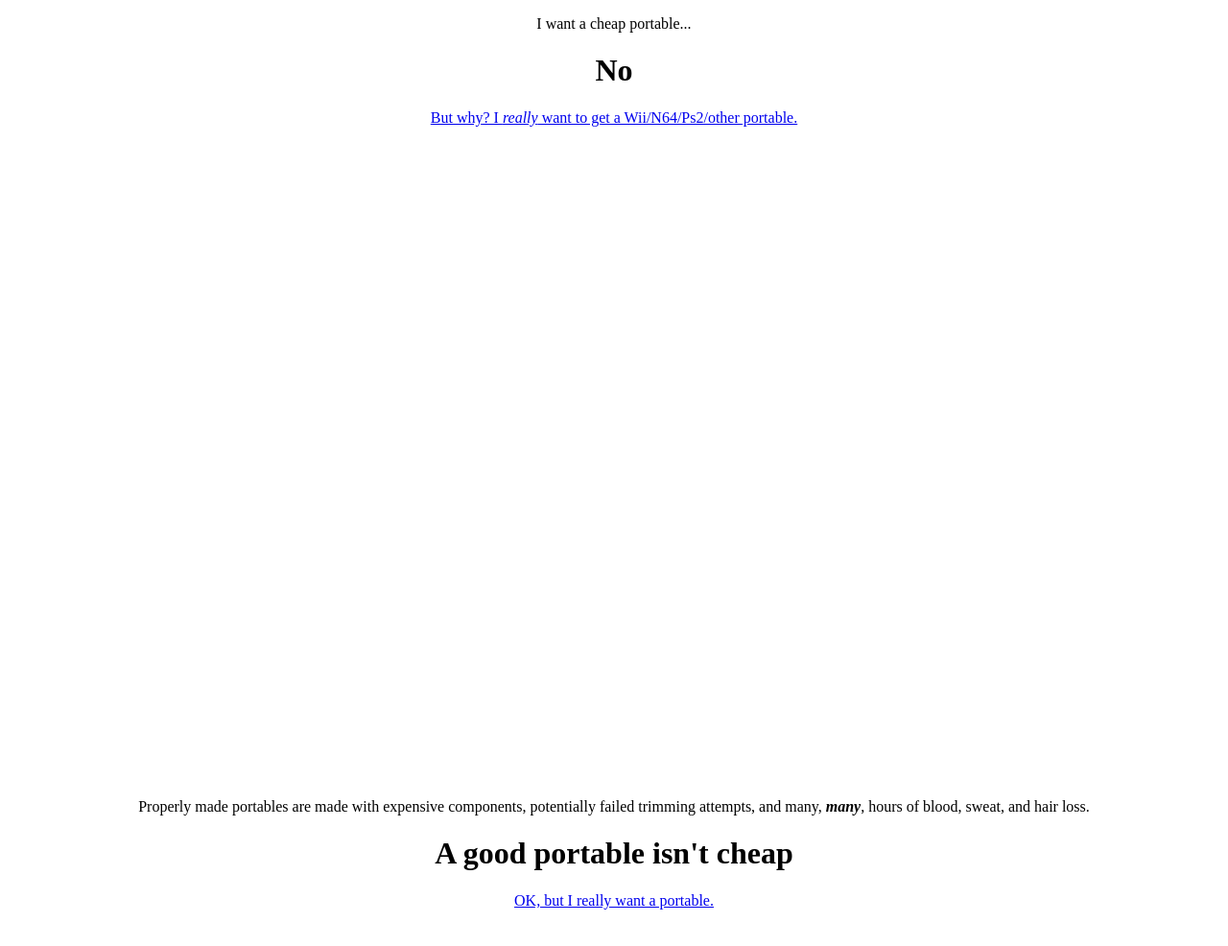
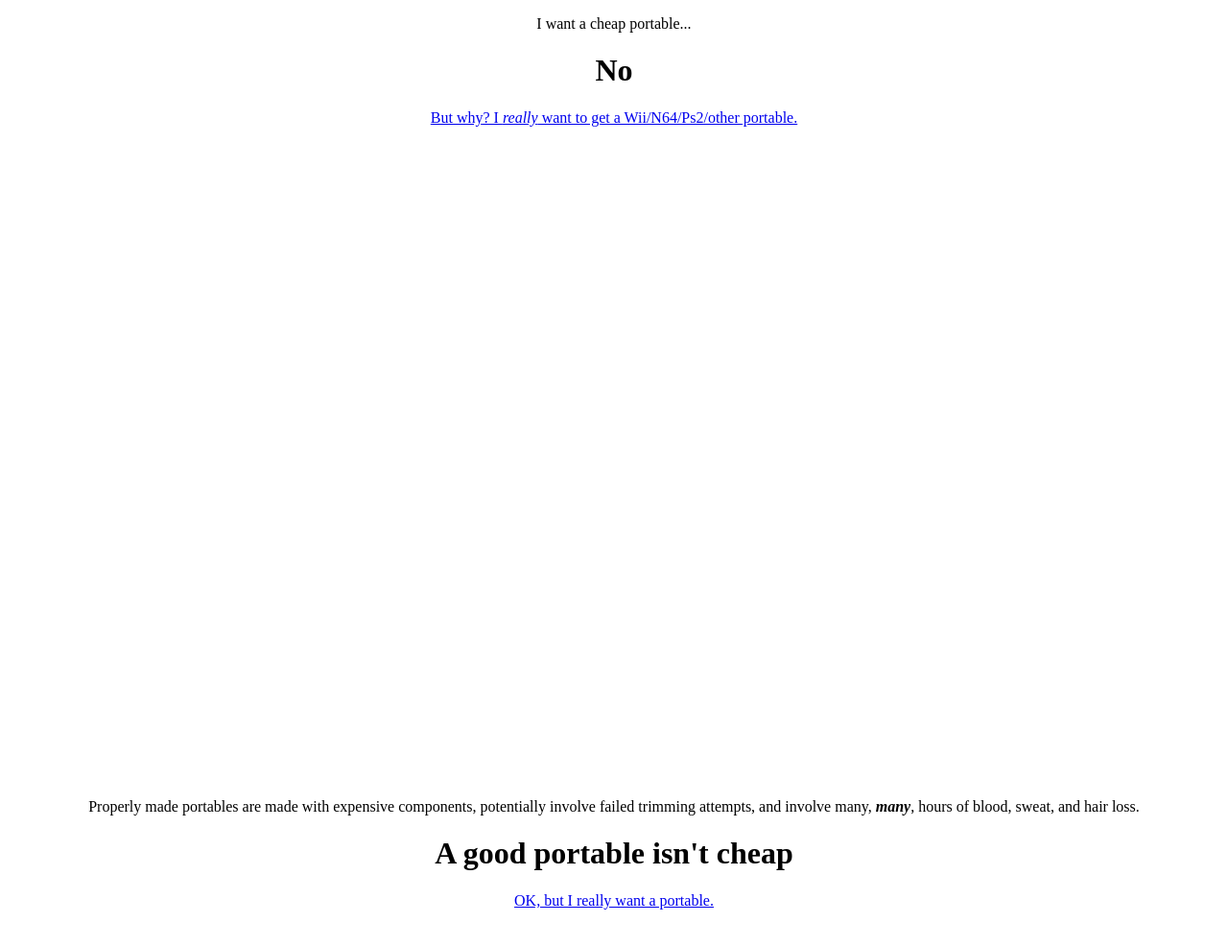
Before and after one commit to Crashbash-Kun/portables.cheap, a plain HTML site: page index.html in a window 1280 px wide. Shown: the top 986 px of the page at 96% size. Drawn offline with Linux system fonts and the light colour scheme.

Commit message:
Fixed flow/grammer of rational section.

```diff
--- a/index.html
+++ b/index.html
@@ -12,7 +12,7 @@
       <p><a href="#1">But why? I <i>really</i> want to get a Wii/N64/Ps2/other portable.</a></p>
     </div>
     <div class="fullpage" id="1">
-      <p>Properly made portables are made with expensive components, potentially failed trimming attempts, and many, <i><b>many</b></i>, hours of blood, sweat, and hair loss.</p>
+      <p>Properly made portables are made with expensive components, potentially involve failed trimming attempts, and involve many, <i><b>many</b></i>, hours of blood, sweat, and hair loss.</p>
       <h1>A good portable isn't cheap</h1>
       <p><a href="#2">OK, but I really want a portable.</a></p>
     </div>
```
